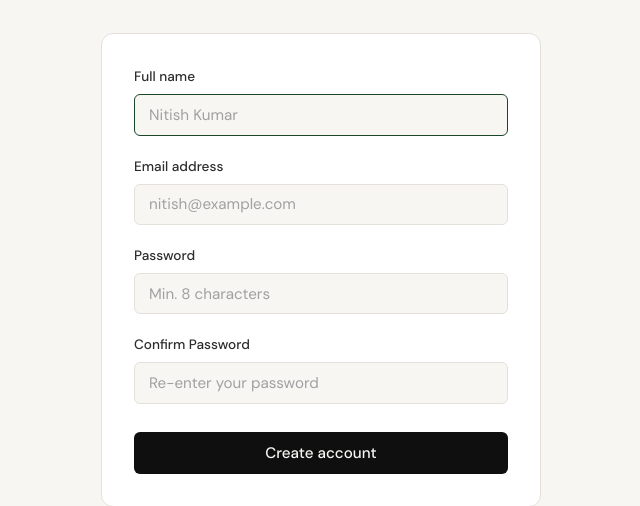
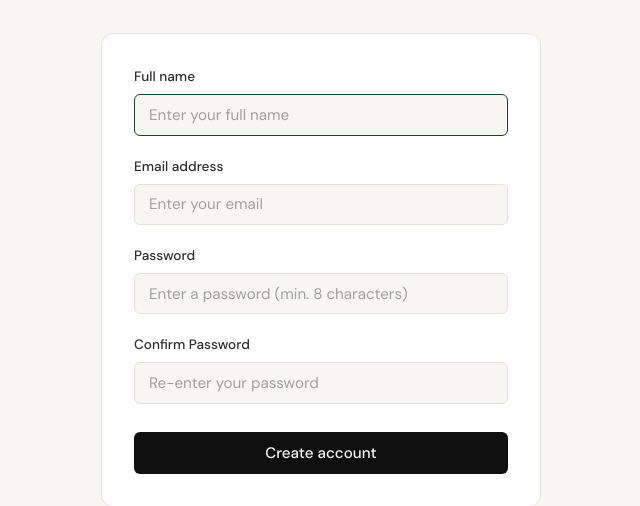
Before and after one commit to salik702/Expense-Tracker, a Flask app: page /register in a window 1280 px wide. Shown: the part 190-696 px from the top of the page, without its empty margins (319-959 px from the left). Run offline with Flask 3, Linux system fonts and the light colour scheme.

Commit message:
ui: replace hardcoded person name in auth form placeholders
- login.html: email/password placeholders now prompt for input
  ("Enter your email", "Enter your password") instead of using a
  specific example email
- register.html: name/email/password placeholders now use neutral
  prompts ("Enter your full name", "Enter your email",
  "Enter a password (min. 8 characters)")
- Preserve echo-back of user input on validation errors

```diff
--- a/templates/login.html
+++ b/templates/login.html
@@ -21,13 +21,13 @@
                 <div class="form-group">
                     <label for="email">Email address</label>
                     <input type="email" id="email" name="email"
-                           class="form-input" placeholder="nitish@example.com"
+                           class="form-input" placeholder="Enter your email"
                            required autofocus>
                 </div>
                 <div class="form-group">
                     <label for="password">Password</label>
                     <input type="password" id="password" name="password"
-                           class="form-input" placeholder="Your password"
+                           class="form-input" placeholder="Enter your password"
                            required>
                 </div>
                 <button type="submit" class="btn-submit">Sign in</button>
--- a/templates/register.html
+++ b/templates/register.html
@@ -21,21 +21,21 @@
                 <div class="form-group">
                     <label for="name">Full name</label>
                     <input type="text" id="name" name="name"
-                           class="form-input" placeholder="Nitish Kumar"
+                           class="form-input" placeholder="Enter your full name"
                            value="{{ name|default('') }}"
                            required autofocus>
                 </div>
                 <div class="form-group">
                     <label for="email">Email address</label>
                     <input type="email" id="email" name="email"
-                           class="form-input" placeholder="nitish@example.com"
+                           class="form-input" placeholder="Enter your email"
                            value="{{ email|default('') }}"
                            required>
                 </div>
                 <div class="form-group">
                     <label for="password">Password</label>
                     <input type="password" id="password" name="password"
-                           class="form-input" placeholder="Min. 8 characters"
+                           class="form-input" placeholder="Enter a password (min. 8 characters)"
                            required>
                 </div>
                 <div class="form-group">
```
